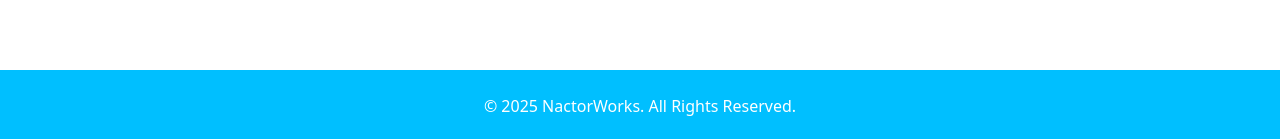
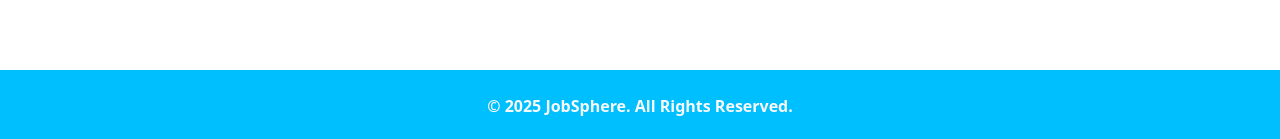
Before and after one commit to rarestone0309/job-portal, a plain HTML site: page contact.html in a window 1280 px wide. Shown: the part 706-845 px from the top of the page. Drawn offline with nearby package versions, Linux system fonts and the light colour scheme.

Commit message:
Update contact.html

```diff
--- a/contact.html
+++ b/contact.html
@@ -211,12 +211,12 @@
     </script>
 
     <!-- Footer -->
-    <footer
-      class="text-white text-center py-4 mt-5"
+ <footer
+      class="text-light fw-bold text-center py-4 mt-5"
       style="background-color: #00bfff"
     >
       <div class="container">
-        <p class="mb-0">&copy; 2025 NactorWorks. All Rights Reserved.</p>
+        <p class="mb-0">&copy; 2025 JobSphere. All Rights Reserved.</p>
       </div>
     </footer>
 
```
